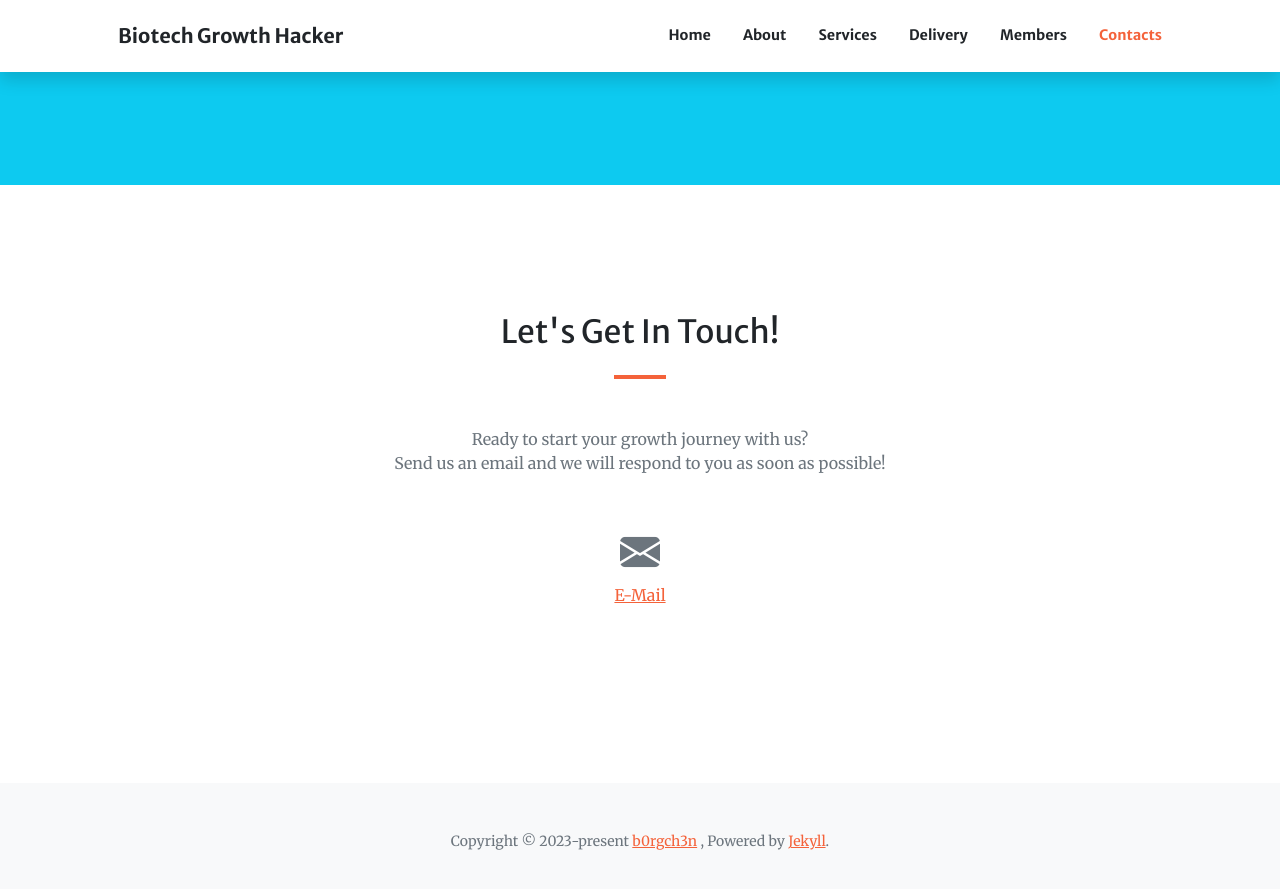
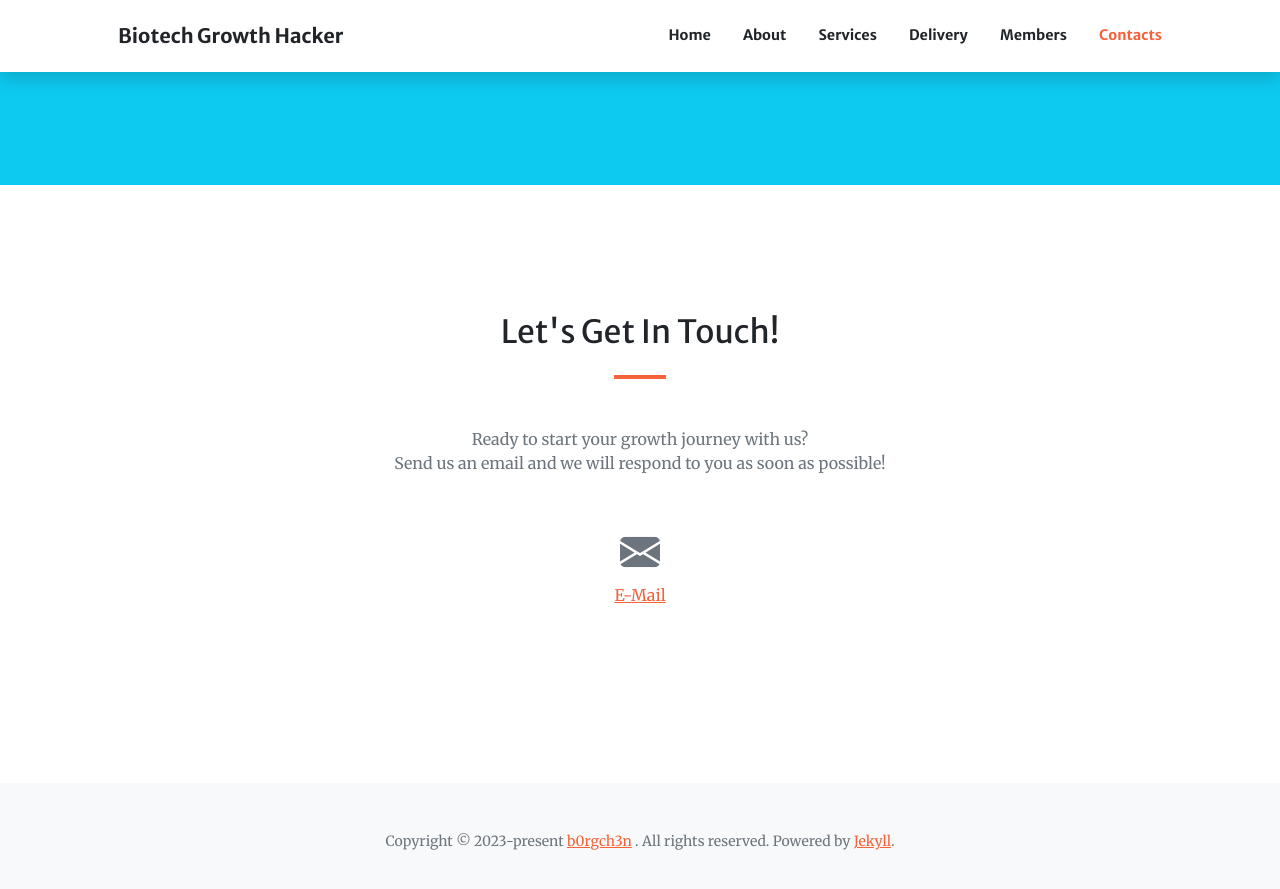
Before and after one commit to Biotech-Growth-Hacker/Biotech-Growth-Hacker.github.io, a Jekyll site: the page built from index.md, in a window 1280 px wide and 900 px high, scrolled down 4722 px. Shown: the top 889 px of the window. Built offline with Jekyll 4.4.1, drawn with Linux system fonts in a browser that asks for light colours; comment, search, counter and statistics services are not loaded.

```diff
--- a/_config.yml
+++ b/_config.yml
@@ -4,7 +4,7 @@ description: "Unlock the Power of Precise Customer Prospecting in the Biopharmac
 repository: vvalchev/creative-theme-jekyll-new
 baseurl: "" # the subpath of your site, e.g. /blog/
 url: "https://www.biotech-growth-hacker.com" # the base hostname & protocol for your site
-author: "Copyright &copy; 2023 - borgchen"
+author: "b0rgch3n (https://github.com/b0rgch3n)"
 lang: en_US
 
 # Build settings
--- a/_includes/footer.html
+++ b/_includes/footer.html
@@ -8,7 +8,7 @@
           {% if new_window_is_not_empty %}target="_blank" rel="noopener"
           {% endif %}>{{ link.text }}</a>
       {% endfor %}
-      , Powered by <a href="https://jekyllrb.com" target="_blank" rel="noopener">Jekyll</a>.
+      . All rights reserved. Powered by <a href="https://jekyllrb.com" target="_blank" rel="noopener">Jekyll</a>.
     </div>
   </div>
 </footer>
```
